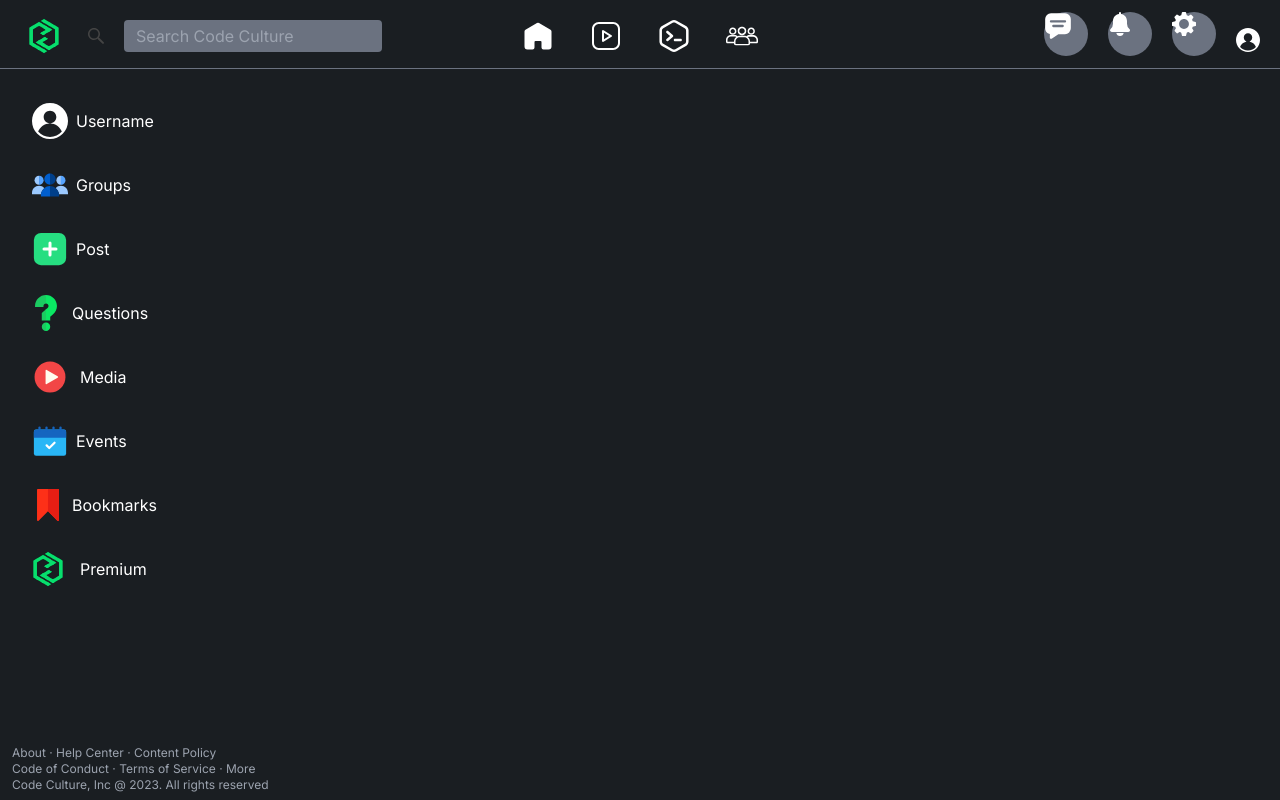
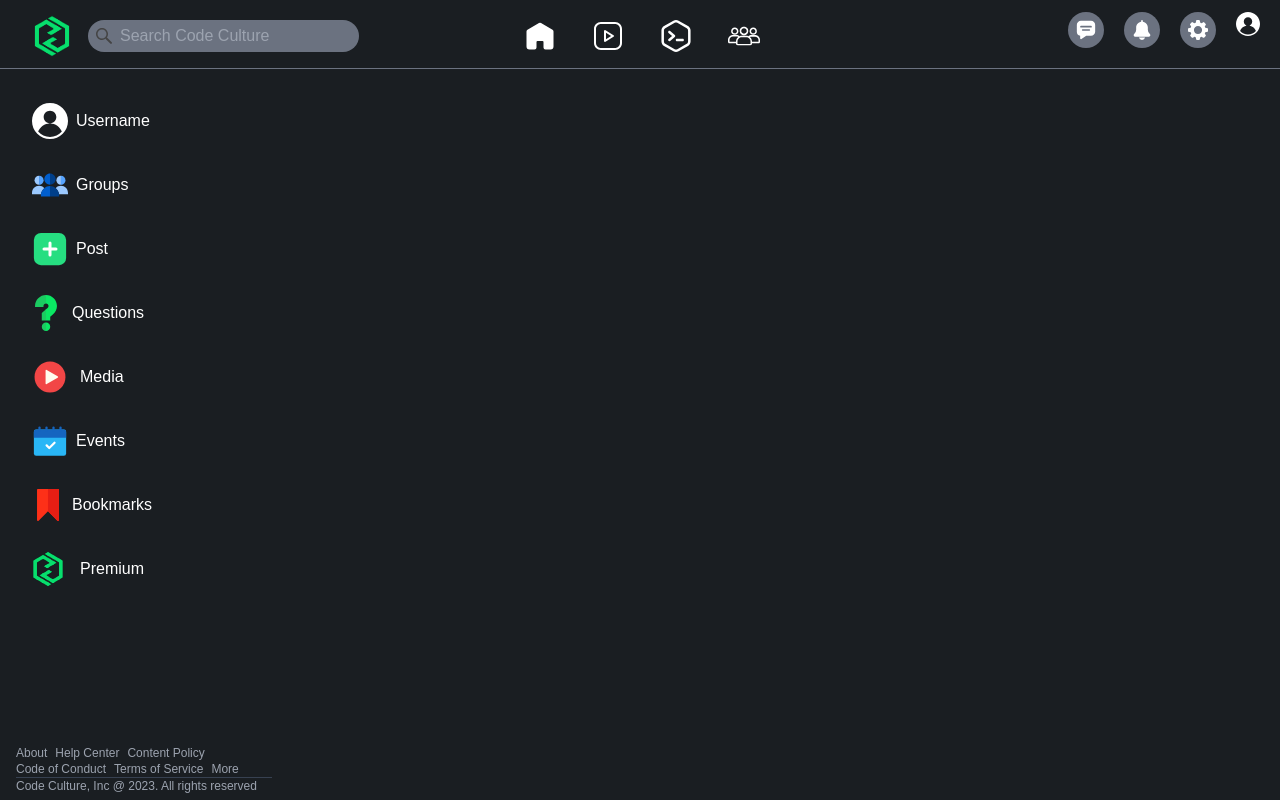
Before and after one commit to Kevincxv/Code-Culture, a Next.js app: page / in a window 1280 px wide. Built offline with nearby package versions, Linux system fonts and the light colour scheme.

Commit message:
Overall better static page

```diff
--- a/src/app/components/footer.tsx
+++ b/src/app/components/footer.tsx
@@ -1,12 +1,42 @@
+import Link from "next/link";
+
 export default function footer() {
   return (
     <>
-      <div className="mt-36 flex flex-col justify-end">
-        <p className="ml-3 text-gray-400 text-xs">About &middot; Help Center &middot; Content Policy</p>
-        <p className="ml-3 text-gray-400 text-xs">Code of Conduct &middot; Terms of Service &middot; More</p>
+      <div className="mt-36 ml-4 flex flex-row justify-start gap-2">
+        <Link href="about">
+          <p className=" text-gray-400 text-xs hover:underline">About</p>
+        </Link>
+        <Link href="help-ceneter">
+          <p className=" text-gray-400 text-xs hover:underline">Help Center</p>
+        </Link>
+        <Link href="content-policy">
+          <p className=" text-gray-400 text-xs hover:underline">
+            Content Policy
+          </p>
+        </Link>
       </div>
-      <div>
-      <p className="ml-3 text-gray-400 text-xs">Code Culture, Inc &#x40; 2023. All rights reserved</p>
+      <div className="flex ml-4 gap-2">
+        <Link href="code-of-conduct">
+          <p className=" text-gray-400 text-xs hover:underline">
+            Code of Conduct
+          </p>
+        </Link>
+        <Link href="terms-of-service">
+          <p className=" text-gray-400 text-xs hover:underline">
+            Terms of Service
+          </p>
+        </Link>
+        <Link href="more">
+          <p className=" text-gray-400 text-xs hover:underline">More</p>
+        </Link>
+      </div>
+      <div className="flex ml-4 border-t border-gray-700 w-64">
+        <Link href="code-culture-inc">
+          <p className=" w-72 text-gray-400 text-xs hover:underline">
+            Code Culture, Inc &#x40; 2023. All rights reserved
+          </p>
+        </Link>
       </div>
     </>
   );
--- a/src/app/components/navBar.tsx
+++ b/src/app/components/navBar.tsx
@@ -1,64 +1,89 @@
 import images from "../../../public/images";
+import Link from "next/link";
 
 export default function NavBar() {
   return (
     <>
       <div className="flex flex-row border-b border-gray-500 mt-1">
-        <div className="flex gap-5 items-center justify-start w-full ml-5 ">
-          <div>
-            <img src={images.logo} alt="Code Culture Logo" className="w-12" />
+        <div className="flex gap-2 items-center justify-start w-full ml-6 ">
+          <div className="">
+            <Link href="/">
+              <img src={images.logo} alt="Code Culture Logo" className="w-14" />
+            </Link>
           </div>
-          <div>
-            <img src={images.search} alt="Search Icon" className="w-4" />
-          </div>
+          <div className="relative">
             <input
               type="text"
               placeholder="Search Code Culture"
-            className="bg-gray-500 text-gray-500 rounded py-1 px-3 focus:outline-none focus:bg-white focus:border-gray-500"
+              className="bg-gray-500 text-gray-200 rounded-full py-1 px-8 focus:outline-none caret-white"
             />
+            <div className="absolute top-1 left-0 mt-1 ml-2">
+              <img src={images.search} alt="Search Icon" className="w-4" />
+            </div>
+          </div>
         </div>
         <div className="flex gap-1 justify-center w-full">
           <div>
+            <Link href="/home-page">
               <img
                 src={images.homepage}
                 alt="Home Page"
                 className="transition duration-300 ease-in-out hover:bg-gray-500 hover:bg-opacity-20 w-16 p-4 rounded"
               />
+            </Link>
           </div>
           <div>
+            <Link href="/media-page">
               <img
                 src={images.media}
                 alt="Media Page"
                 className="transition duration-300 ease-in-out hover:bg-gray-500 hover:bg-opacity-20 w-16 p-4 rounded "
               />
+            </Link>
           </div>
           <div>
+            <Link href="/code-page">
               <img
                 src={images.code}
                 alt="Code Page"
                 className="transition duration-300 ease-in-out hover:bg-gray-500 hover:bg-opacity-20 w-16 p-4 rounded "
               />
+            </Link>
           </div>
           <div>
+            <Link href="/group-page">
               <img
                 src={images.group}
                 alt="Group Page"
                 className="transition duration-300 ease-in-out hover:bg-gray-500 hover:bg-opacity-20 w-16 p-4 rounded "
               />
+            </Link>
           </div>
         </div>
         <div className="flex gap-5 justify-end w-full mr-5 mt-2">
-          <div className="rounded-full bg-gray-500 w-11 h-11">
-            <img src={images.chat} alt="Messages" className="w-7" />
+          <div className="flex rounded-full bg-gray-500 w-9 h-9 items-center justify-center">
+            <Link href="/messages">
+              <img src={images.chat} alt="Messages" className="w-5" />
+            </Link>
           </div>
-          <div className=" rounded-full bg-gray-500 w-11 h-11">
-            <img src={images.bell} alt="Notification Bell" className="w-6" />
+          <div className="flex rounded-full bg-gray-500 w-9 h-9 items-center justify-center">
+            <Link href="/notifications">
+              <img src={images.bell} alt="Notification Bell" className="w-5" />
+            </Link>
           </div>
-          <div className=" rounded-full bg-gray-500 w-11 h-11">
-            <img src={images.settings} alt="settings" className=" w-6" />
+          <div className="flex rounded-full bg-gray-500 w-9 h-9 items-center justify-center">
+            <Link href="settings">
+              <img src={images.settings} alt="settings" className="w-5" />
+            </Link>
           </div>
           <div className="flex">
-            <img src={images.profile} alt="Profile Picture" className="w-6 " />
+            <Link href="profile">
+              <img
+                src={images.profile}
+                alt="Profile Picture"
+                className="w-6 "
+              />
+            </Link>
           </div>
         </div>
       </div>
--- a/src/app/components/sidePanel.tsx
+++ b/src/app/components/sidePanel.tsx
@@ -1,40 +1,73 @@
 import images from "../../../public/images";
+import Link from "next/link";
 
 export default function sidePanel() {
   return (
     <>
       <div className="flex-col mt-5">
-        <div className="flex ml-5 items-center transition duration-300 ease-in-out hover:bg-gray-500 hover:bg-opacity-20 w-52 h-16 rounded">
+        <div className="flex ml-5 items-center transition duration-100 ease-in-out hover:bg-gray-500 hover:bg-opacity-20 w-80 h-16 rounded">
+          <Link href="profile">
+            <span className="flex items-center">
               <img src={images.profile} alt="" className="ml-3 w-9" />
               <p className="ml-2 text-white">Username</p>
+            </span>
+          </Link>
         </div>
-        <div className="flex ml-5 items-center transition duration-300 ease-in-out hover:bg-gray-500 hover:bg-opacity-20 w-52 h-16 rounded">
+        <div className="flex ml-5 items-center transition duration-100 ease-in-out hover:bg-gray-500 hover:bg-opacity-20 w-80 h-16 rounded">
+          <Link href="groups">
+            <span className="flex items-center">
               <img src={images.groupColor} alt="" className="ml-3 w-9" />
               <p className="ml-2 text-white">Groups</p>
+            </span>
+          </Link>
         </div>
-        <div className="flex ml-5 items-center transition duration-300 ease-in-out hover:bg-gray-500 hover:bg-opacity-20 w-52 h-16 rounded">
+        <div className="flex ml-5 items-center transition duration-100 ease-in-out hover:bg-gray-500 hover:bg-opacity-20 w-80 h-16 rounded">
+          <Link href="post">
+            <span className="flex items-center">
               <img src={images.addButton} alt="" className="ml-3 w-9" />
               <p className="ml-2 text-white">Post</p>
+            </span>
+          </Link>
         </div>
-        <div className="flex ml-5 items-center transition duration-300 ease-in-out hover:bg-gray-500 hover:bg-opacity-20 w-52 h-16 rounded">
+        <div className="flex ml-5 items-center transition duration-100 ease-in-out hover:bg-gray-500 hover:bg-opacity-20 w-80 h-16 rounded">
+          <Link href="questions">
+            <span className="flex items-center">
               <img src={images.question} alt="" className="ml-2 w-9" />
               <p className="ml-2 text-white">Questions</p>
+            </span>
+          </Link>
         </div>
-        <div className="flex ml-5 items-center transition duration-300 ease-in-out hover:bg-gray-500 hover:bg-opacity-20 w-52 h-16 rounded">
+        <div className="flex ml-5 items-center transition duration-100 ease-in-out hover:bg-gray-500 hover:bg-opacity-20 w-80 h-16 rounded">
+          <Link href="media">
+            <span className="flex items-center">
               <img src={images.play} alt="" className="ml-2 w-11" />
               <p className="ml-2 text-white">Media</p>
+            </span>
+          </Link>
         </div>
-        <div className="flex ml-5 items-center transition duration-300 ease-in-out hover:bg-gray-500 hover:bg-opacity-20 w-52 h-16 rounded">
+        <div className="flex ml-5 items-center transition duration-100 ease-in-out hover:bg-gray-500 hover:bg-opacity-20 w-80 h-16 rounded">
+          <Link href="events">
+            <span className="flex items-center">
               <img src={images.schedule} alt="" className="ml-3 w-9" />
               <p className="ml-2 text-white">Events</p>
+            </span>
+          </Link>
         </div>
-        <div className="flex ml-5 items-center transition duration-300 ease-in-out hover:bg-gray-500 hover:bg-opacity-20 w-52 h-16 rounded">
+        <div className="flex ml-5 items-center transition duration-100 ease-in-out hover:bg-gray-500 hover:bg-opacity-20 w-80 h-16 rounded">
+          <Link href="bookmark">
+            <span className="flex items-center">
               <img src={images.bookmark} alt="" className="ml-3 w-8" />
               <p className="ml-2 text-white">Bookmarks</p>
+            </span>
+          </Link>
         </div>
-        <div className="flex ml-5 items-center transition duration-300 ease-in-out hover:bg-gray-500 hover:bg-opacity-20 w-52 h-16 rounded">
+          <div className="flex ml-5 items-center transition duration-100 ease-in-out hover:bg-gray-500 hover:bg-opacity-20 w-80 h-16 rounded">
+        <Link href="premium">
+            <span className="flex items-center">
                 <img src={images.logo} alt="" className="ml-1 w-12" />
                 <p className="ml-2 text-white">Premium</p>
+            </span>
+        </Link>
           </div>
       </div>
     </>
--- a/src/app/globals.css
+++ b/src/app/globals.css
@@ -2,6 +2,9 @@
 @tailwind components;
 @tailwind utilities;
 
+@import url('https://fonts.googleapis.com/css2?family=Poppins:wght@400;600&display=swap');
+
 body {
     @apply bg-default-bg font-sans;
+    font-family: 'Poppins', sans-serif;
   }
--- a/src/app/layout.tsx
+++ b/src/app/layout.tsx
@@ -1,21 +1,16 @@
 import type { Metadata } from 'next'
-import { Inter } from 'next/font/google'
 import './globals.css'
-
-const inter = Inter({ subsets: ['latin'] })
 
 export const metadata: Metadata = {
   title: 'Code Culture',
 }
 
-export default function RootLayout({
-  children,
-}: {
+export default function RootLayout({ children,}: {
   children: React.ReactNode
 }) {
   return (
     <html lang="en">
-      <body className={inter.className}>{children}</body>
+      <body>{children}</body>
     </html>
   )
 }
--- a/src/app/page.tsx
+++ b/src/app/page.tsx
@@ -1,4 +1,3 @@
-import Image from "next/image";
 import NavBar from "./components/navBar";
 import SidePanel from "./components/sidePanel";
 import Footer from "./components/footer";
```
Lines whose indentation alone changed are shown as unchanged.
